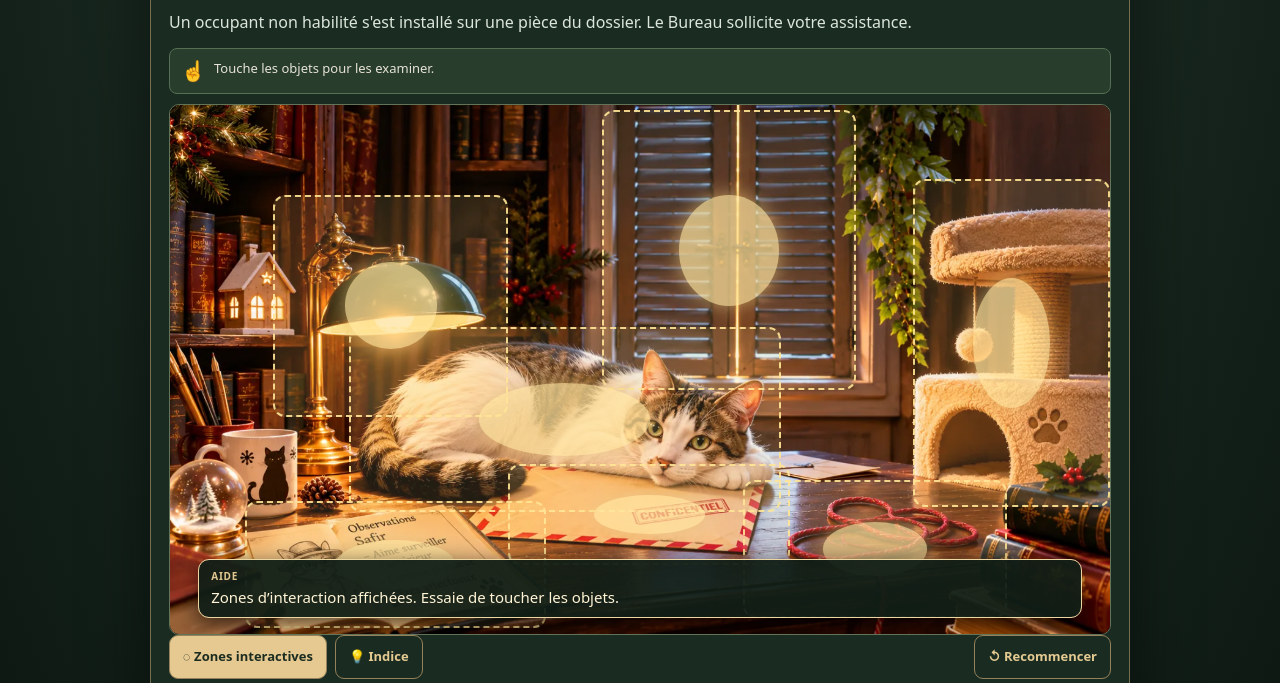
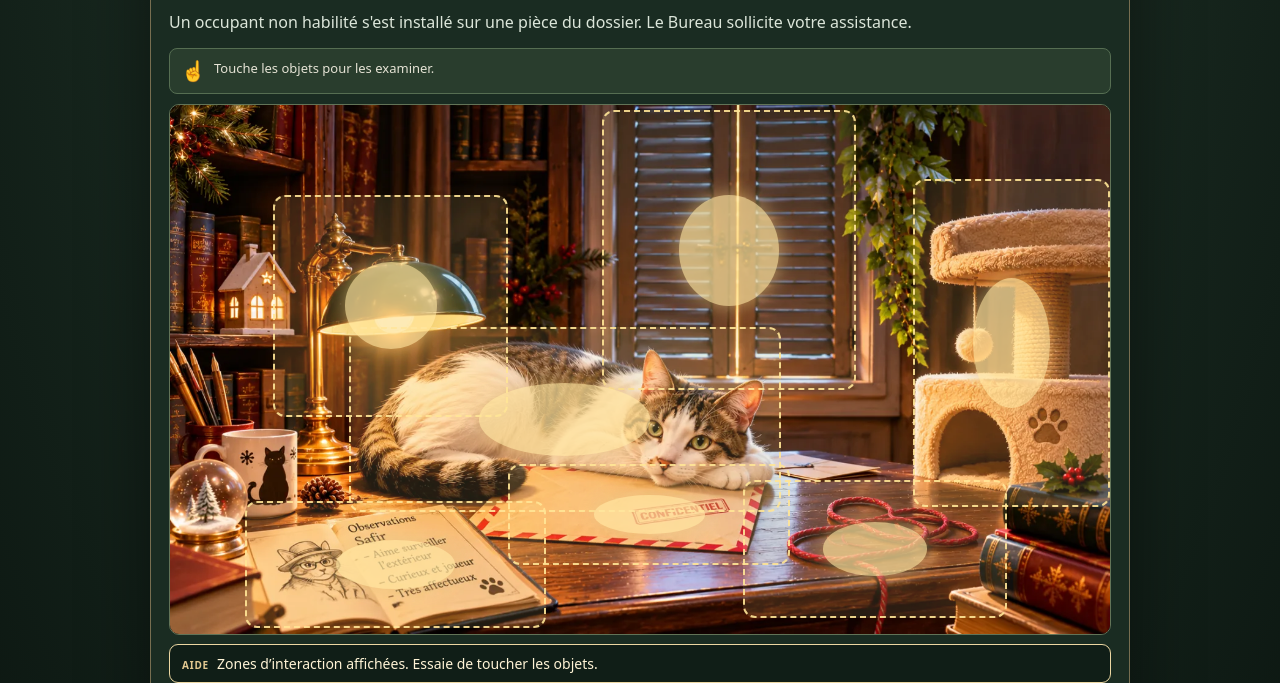
Before and after one commit to AlixMalfondet/bureau-des-noels, a plain HTML site: page j24/test-safir/index.html in a window 1280 px wide. Both pictures are taken after a click on the button "◌ Zones interactives". Shown: the part 117-800 px from the top of the page. Drawn offline with Linux system fonts and the light colour scheme.

Commit message:
Safir: déplacer les réactions sous l’image pour conserver la scène visible

```diff
--- a/j24/test-safir/index.html
+++ b/j24/test-safir/index.html
@@ -121,6 +121,12 @@
     #sceneBubble{bottom:3%;max-height:42%;overflow:hidden}
     @media(max-width:600px){.notebook-sheet{font-size:15px;padding:14px}.notebook-sheet h3{font-size:20px}#sceneBubble{font-size:12px}}
     @media(prefers-reduced-motion:reduce){#shuttersVfx .shutter,#shuttersVfx .bird{transition:none!important}}
+
+    /* V3.1 : les retours ne recouvrent jamais l’illustration. */
+    #sceneBubble{position:relative!important;left:auto!important;right:auto!important;bottom:auto!important;z-index:auto!important;display:none;margin:9px 0 0;padding:9px 12px;max-height:none!important;overflow:visible!important;transform:none!important;opacity:1!important;transition:none!important;border-radius:9px;line-height:1.4;font-size:14px;box-shadow:none}
+    #sceneBubble.visible{display:block;transform:none!important}
+    #sceneBubble .bubble-label{display:inline;margin-right:8px;font-size:10px}
+    @media(max-width:600px){#sceneBubble{font-size:13px!important;padding:8px 10px}}
   </style>
 </head>
 <body>
@@ -138,7 +144,7 @@
         <img id="sceneFullOverlay" alt="" hidden>
         <div id="sceneFlash" aria-hidden="true"></div><div id="shuttersVfx" aria-hidden="true" hidden><span class="shutter left"></span><span class="shutter right"></span><span class="bird">✦</span></div>
         <div id="tapRipple" aria-hidden="true"></div>
-        <div id="sceneBubble" aria-hidden="true"></div>
+
         <button class="hotspot" data-object="window" aria-label="Examiner la fenêtre" style="left:46%;top:1%;width:27%;height:53%"></button>
         <button class="hotspot" data-object="cat" aria-label="Examiner Safir" style="left:19%;top:42%;width:46%;height:35%"></button>
         <button class="hotspot" data-object="envelope" aria-label="Examiner l'enveloppe confidentielle" style="left:36%;top:68%;width:30%;height:19%"></button>
@@ -147,6 +153,7 @@
         <button class="hotspot" data-object="lamp" aria-label="Examiner la lampe" style="left:11%;top:17%;width:25%;height:42%"></button>
         <button class="hotspot" data-object="string" aria-label="Examiner la ficelle" style="left:61%;top:71%;width:28%;height:26%"></button>
       </div>
+      <div id="sceneBubble" aria-hidden="true"></div>
       <div class="toast screenreader-only" aria-live="polite" role="status"><span class="symbol" aria-hidden="true">✦</span><p id="statusText">L'archive paraît intacte. Reste à comprendre comment récupérer ce qu'elle contient.</p></div>
       <div class="controls">
         <div class="controls-left"><button id="zonesButton" class="btn alt small" type="button" aria-pressed="false">◌ Zones interactives</button><button id="hintButton" class="btn alt small" type="button">💡 Indice</button></div>
```
